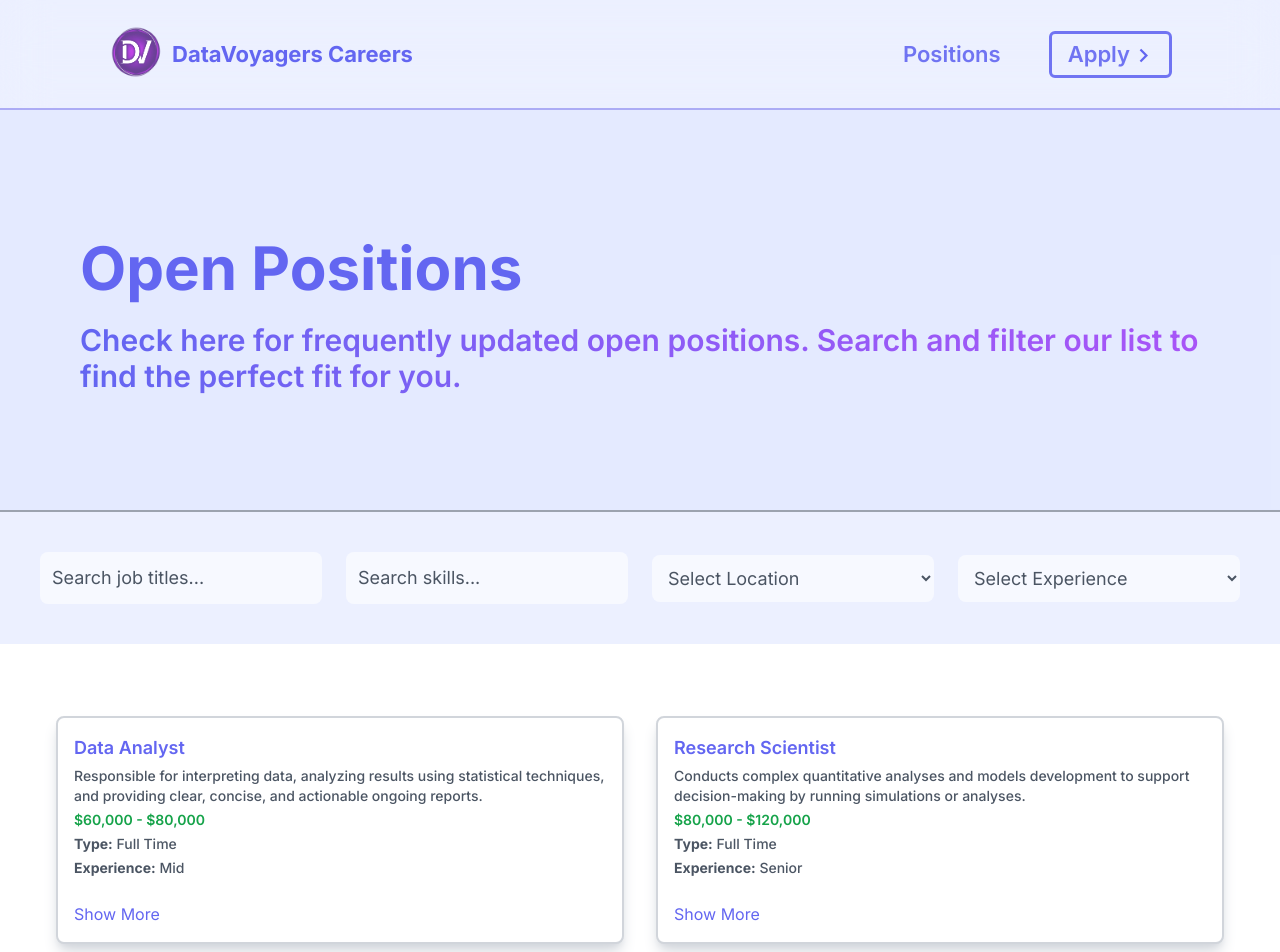
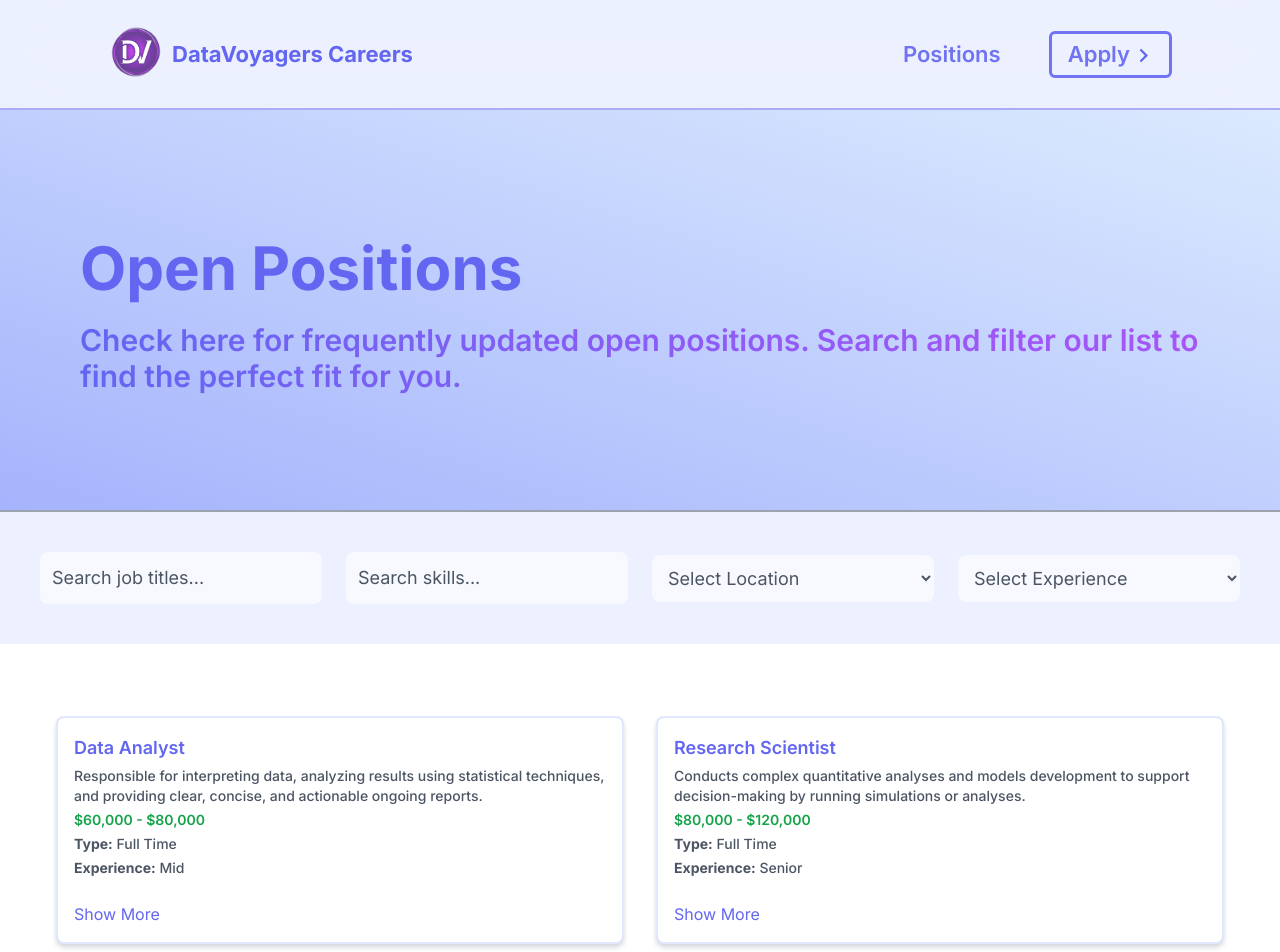
Before and after one commit to carhanc/website-cd, a Next.js app: page /positions in a window 1280 px wide. Shown: the top 952 px of the page. Built offline with nearby package versions, Linux system fonts and the light colour scheme.

Commit message:
polishes

```diff
--- a/src/app/apply/page.js
+++ b/src/app/apply/page.js
@@ -126,7 +126,7 @@ const Apply = () => {
     <div className=''>
       <Nav />
       {!submitted && <div className='bg-white'>
-        <div className='lg:m-12 md:m-10 m-5 px-6 py-12 rounded-lg lg:block lg:border-4 md:border-4 border-2 border-indigo-400/90 bg-indigo-200/25'>
+        <div className='lg:m-12 md:m-10 m-5 px-6 py-12 rounded-lg lg:block border-4 border-indigo-400/90 bg-indigo-200/25 shadow-lg shadow-indigo-100'>
 
           <div className='block lg:flex lg:flex-row lg:space-x-5 text-gray-300'>
             <div className='xl:w-1/4 lg:w-1/3 w-full flex flex-col lg:text-xl font-medium lg:border-r-4 lg:border-indigo-400/80 mb-10 lg:mb-0'>
@@ -335,14 +335,14 @@ const Apply = () => {
       </div>}
 
       {finalSubmit &&
-        <div className='p-7 rounded-lg m-7 lg:mx-10 mx-5 lg:border-4 md:border-4 border-2 border-indigo-400/90'>
+        <div className='p-7 rounded-lg m-7 lg:mx-10 mx-5 border-2 border-indigo-400/90'>
           <h1 className='lg:text-2xl text-xl text-indigo-500 font-bold mb-1'>Thanks for submitting your application!</h1>
           <p className='inline text-lg text-indigo-500/85 font-medium mt-2'>The DataVoyagers team is eager to read your application. Feel free to email our recruitment team with any updates to your application using the email <p className='inline underline'> files@careers.datavoyagers.com</p>. Excpect to receive an email from our hiring team within 7-14 business days with an interview and further instructions. We will let you know if we are deciding not to move forward with your application over email. Here is to a new potential voyage!
           <span className='ml-1 text-xl'>🥂🚀</span></p>
         </div>}
 
       {submitted && <div className='bg-white'>
-        <div className='bg-indigo-200/25 m-5 lg:m-10 lg:p-10 rounded-lg lg:block lg:border-4 md:border-4 border-2 border-indigo-400/90'>
+        <div className='bg-indigo-200/25 m-5 lg:m-10 lg:p-10 rounded-lg lg:block border-2 border-indigo-400/90'>
           <div className='text-white'>
               <h1 className='lg:flex-none flex flex-col items-center font-extrabold text-xl lg:text-2xl mb-12 text-indigo-700 lg:text-left md:text-left text-center lg:pt-0 pt-7 lg:flex lg:flex-row md:flex-row md:ml-7'>Review Your Application:
                 <h1 className='border-2 border-indigo-700/90 px-2 rounded-md border-dashed text-xl lg:text-2xl text-indigo-700/90 text-center lg:ml-2 w-fit'>{submittedApp.personalInformation.job}</h1>
--- a/src/app/positions/page.js
+++ b/src/app/positions/page.js
@@ -27,7 +27,7 @@ const Page = () => {
     <div>
       <div className=' bg-indigo-100/60'>
         <Nav />
-        <main className="lg:flex flex-cols-2 justify-evenly text-slate-800 bg-indigo-100/60">
+        <main className="lg:flex flex-cols-2 justify-evenly text-slate-800 bg-gradient-to-tr from-indigo-300 to-blue-100">
             <div className="flex flex-col text-center items-center lg:items-start lg:text-left lg:pt-[16vh] pt-[10vh] lg:h-[50vh] lg:mb-0 mb-14 md:px-20 space-y-6 p-16">
               <h1 className="text-4xl lg:text-6xl font-bold text-indigo-500">Open Positions</h1>
               <p className="text-xl lg:text-3xl font-semibold bg-gradient-to-r from-indigo-500 via-violet-500 to-purple-500 bg-clip-text text-transparent lg:mx-0 lg:pb-4 pb-2">
--- a/src/components/BenefitsCard.js
+++ b/src/components/BenefitsCard.js
@@ -6,7 +6,7 @@ export default function BenefitsCard({title, desc, img}) {
     return (
 
             <div class="text-center md:text-left hover:bg-violet-100 transition ease-linear duration-150 shadow-lg rounded-md">
-                <div class="hover:bg-white/10 transition ease-linear font-medium bg-white/5 px-4 py-6 rounded-xl border-2 border-blue-900/40 flex lg:h-[19vh]">
+                <div class="hover:bg-white/10 transition ease-linear font-medium bg-white/5 px-4 py-6 rounded-xl border-2 border-blue-100 flex lg:h-[19vh]">
                     <div className='rounded-md hidden lg:flex p-4 w-36 xl:mr-5'>
                         <Image src={`/${img}`} alt="icon" width={100} height={100} className="rounded-md h-fit w-fit" />
                     </div>
--- a/src/components/JobCard.js
+++ b/src/components/JobCard.js
@@ -11,7 +11,7 @@ const JobCard = ({ job }) => {
 
   return (
     <button onClick={toggleExpanded} className="text-blue-600 hover:text-blue-800 transition ease-linear duration-150 mt-4 text-left">
-      <div className="bg-white p-4 border-2 border-gray-300 rounded-lg hover:bg-purple-100 transition ease-linear duration-150 shadow-lg shadow-gray-300 m-4 text-indigo-500">
+      <div className="bg-white p-4 border-2 border-indigo-100 rounded-lg hover:bg-purple-100 transition ease-linear duration-150 shadow-md shadow-gray-300 m-4 text-indigo-500">
         <h3 className="text-lg font-semibold mb-1">{job.title}</h3>
         <p className="text-sm text-gray-600 font-medium overflow-ellipsis overflow-hidden h-fit mb-1">{job.desc}</p>
         <p className="text-sm text-green-600 font-semibold lg:mt-0 mt-2">{job.pay}</p>
```
